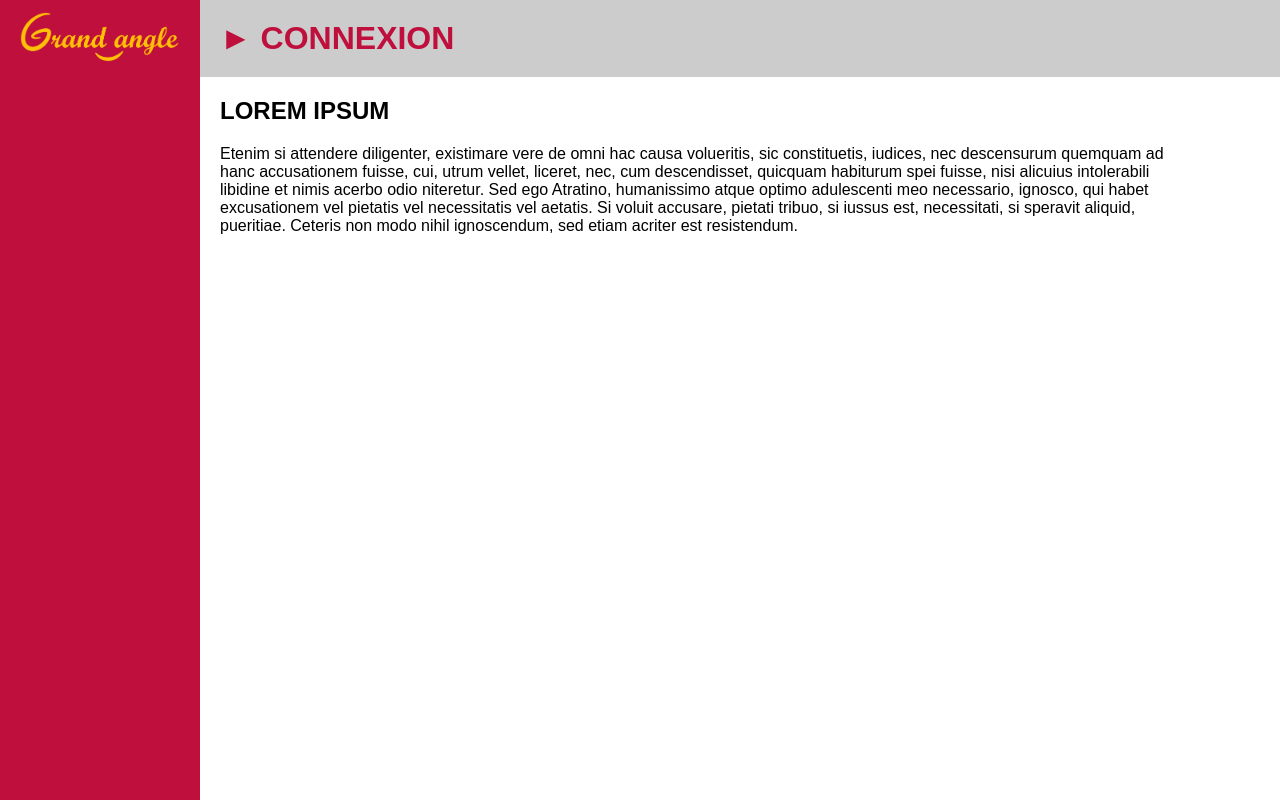
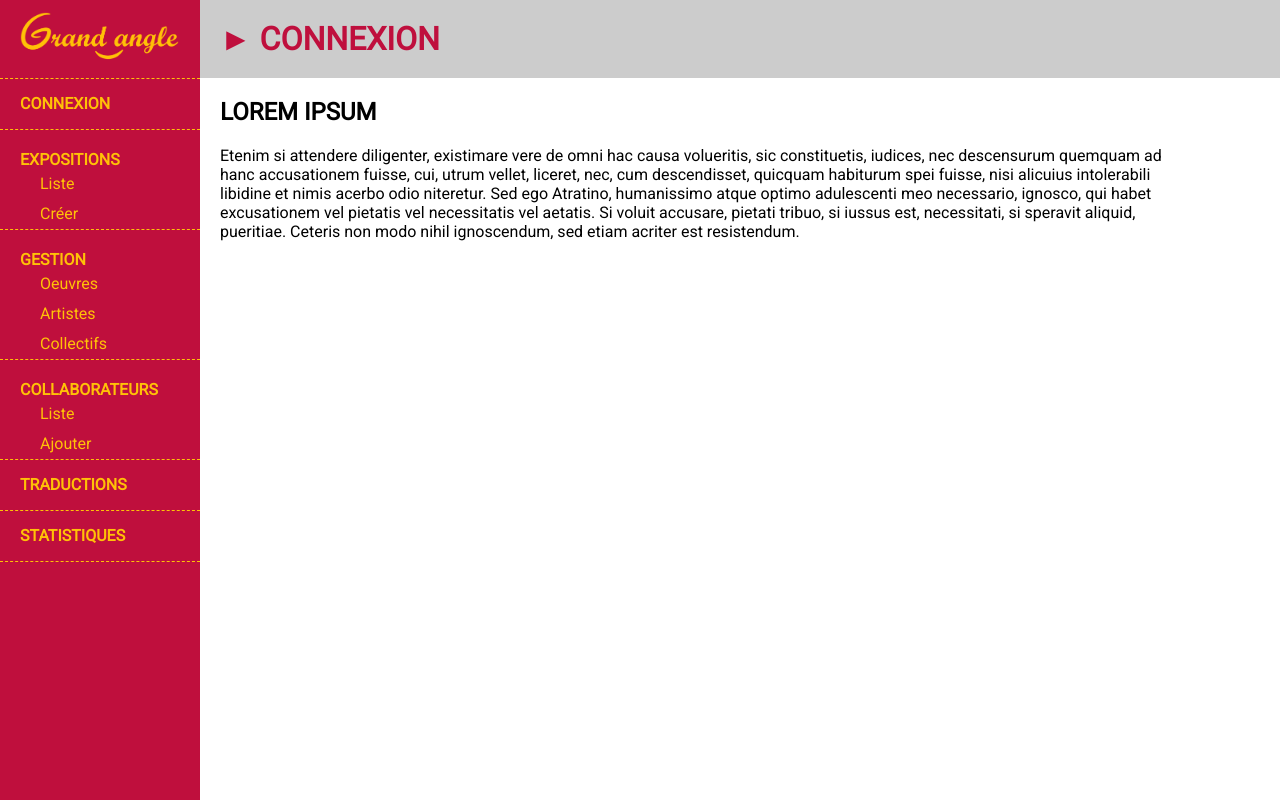
Before and after one commit to GuyomH/Fil-Rouge, a PHP site: page / in a window 1280 px wide. Run offline with PHP 8.4, Linux system fonts and the light colour scheme; some libraries are stand-ins or nearby versions.

Commit message:
Mise à jour partie Admin (Navigation)

```diff
--- a/admin/css/style.css
+++ b/admin/css/style.css
@@ -6,7 +6,7 @@ html, body
   margin: 0;
   padding: 0;
   box-sizing: border-box;
-  font-family: sans-serif;
+  font-family: 'Roboto', sans-serif;
   font-size: 1rem;
   position: relative;
 }
@@ -34,7 +34,75 @@ nav
 #logo
 {
   width: 160px;
+  height: 50px; /* for matching header height */
   margin: 12px 20px;
+}
+
+/* UL 1er niveau */
+nav ul
+{
+  list-style-type: none;
+  margin: 0;
+  padding: 0;
+  width: 200px;
+  color: #FFC107;
+  font-weight: bold;
+}
+
+nav>ul>li
+{
+  color: #FFC107;
+  border-top: 1px dashed #FFC107;
+}
+
+nav>ul>li>a
+{
+  /*outline: 1px solid black;*/
+  display: inline-block;
+  line-height: 50px;
+  width: 100%;
+  padding-left: 20px;
+}
+
+nav>ul>li:last-child
+{
+  border-bottom: 1px dashed #FFC107;
+}
+
+.menu-titre
+{
+  margin-top: 20px;
+  margin-left: 20px;
+}
+
+/* UL 2nd niveau */
+nav ul ul
+{
+  font-weight: normal;
+}
+
+nav ul ul li a
+{
+  display: inline-block;
+  line-height: 30px;
+  width: 100%;
+  padding-left: 40px;
+}
+
+nav a
+{
+  text-decoration: none;
+  color: #FFC107;
+}
+
+nav a:hover
+{
+  color: #FFF;
+}
+
+nav a:hover::before
+{
+content: "► ";
 }
 /* NAV / FIN */
 
@@ -44,7 +112,7 @@ nav
   width: 100%;
 }
 
-#header-container
+#header-bkg
 {
   width: 100%;
   background-color: #CCC;
--- a/admin/index.php
+++ b/admin/index.php
@@ -10,17 +10,45 @@
     <link rel="shortcut icon" href="img/favicon.ico">
     <link rel="stylesheet" href="css/style.css">
     <link rel="stylesheet" href="https://use.fontawesome.com/releases/v5.3.1/css/all.css" integrity="sha384-mzrmE5qonljUremFsqc01SB46JvROS7bZs3IO2EmfFsd15uHvIt+Y8vEf7N7fWAU" crossorigin="anonymous">
+    <link href="https://fonts.googleapis.com/css?family=Roboto" rel="stylesheet">
   </head>
   <body>
 
     <div id="layout">
       <nav>
         <img src="img/logo_grand_angle.png" alt="logo Grand Angle" id="logo">
+        <ul>
+          <li><a href="index.php" title="Connexion / Déconnexion">CONNEXION</a></li>
+          <li>
+            <div class="menu-titre">EXPOSITIONS</div>
+            <ul>
+              <li><a href="liste-expo.php" title="Liste des expositions">Liste</a></li>
+              <li><a href="editer-expo.php" title="Créer ou éditer une exposition">Créer</a></li>
+            </ul>
+          </li>
+          <li>
+            <div class="menu-titre">GESTION</div>
+            <ul>
+              <li><a href="editer-oeuvre.php" title="Créer ou éditer une oeuvre">Oeuvres</a></li>
+              <li><a href="editer-artiste.php" title="Créer ou éditer un artiste">Artistes</a></li>
+              <li><a href="editer-collectif.php" title="Créer ou éditer un collectif">Collectifs</a></li>
+            </ul>
+          </li>
+          <li>
+            <div class="menu-titre">COLLABORATEURS</div>
+            <ul>
+              <li><a href="liste-collab.php" title="Liste des collaborateurs">Liste</a></li>
+              <li><a href="editer-collab.php" title="Créer ou éditer un collaborateur">Ajouter</a></li>
+            </ul>
+          </li>
+          <li><a href="traduction.php" title="Trouver les contenus non traduits">TRADUCTIONS</a></li>
+          <li><a href="statistique.php" title="Statistiques de consultation de la partie publique du site">STATISTIQUES</a></li>
+        </ul>
       </nav>
       <div id="header-main">
-        <div id="header-container">
+        <div id="header-bkg">
           <header>
-            <h1>►&nbsp;CONNEXION</h1>
+            <h1>► CONNEXION</h1>
           </header>
         </div>
         <main>
--- a/visiteurs/css/style.css
+++ b/visiteurs/css/style.css
@@ -4,7 +4,7 @@ html
   margin: 0;
   padding: 0;
   box-sizing: border-box;
-  font-family: sans-serif;
+  font-family: 'Roboto', sans-serif;
 }
 
 body
--- a/visiteurs/inc/head.inc.php
+++ b/visiteurs/inc/head.inc.php
@@ -10,6 +10,7 @@
     <link rel="shortcut icon" href="img/favicon.ico">
     <link rel="stylesheet" href="css/style.css">
     <link rel="stylesheet" href="https://use.fontawesome.com/releases/v5.3.1/css/all.css" integrity="sha384-mzrmE5qonljUremFsqc01SB46JvROS7bZs3IO2EmfFsd15uHvIt+Y8vEf7N7fWAU" crossorigin="anonymous">
+    <link href="https://fonts.googleapis.com/css?family=Roboto" rel="stylesheet">
   </head>
   <body>
 
```
Also changed, not shown: admin/img/favicon.ico (added).
